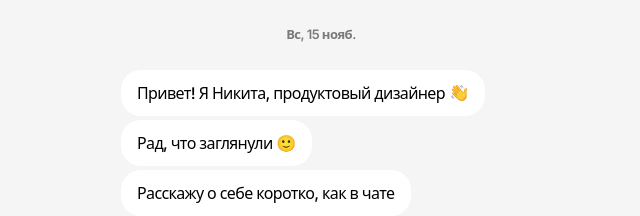
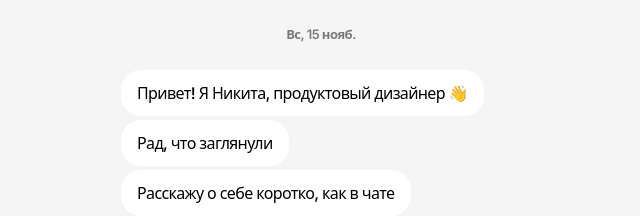
Before and after one commit to egorovdnikita/my-portfolio, a React (Vite) app: page / in a window 1280 px wide. Shown: the part 121-337 px from the top of the page, without its empty margins (319-959 px from the left). Built offline with nearby package versions, Linux system fonts and the light colour scheme; a web font is replaced by a local one.

Commit message:
Убрать анимацию emoji из текста сообщений и смайлик из приветствия

```diff
--- a/src/App.tsx
+++ b/src/App.tsx
@@ -44,7 +44,7 @@ function dayTitle(daysAgo: number, today: Date) {
   return `${wd.charAt(0).toUpperCase()}${wd.slice(1)}, ${dayMonth.format(d)}`;
 }
 
-const emojiAssets: Record<string, string> = { '🫡': 'salute', '🤖': 'robot', '👀': 'eyes', '🤝': 'handshake', '👋': 'wave' };
+const emojiAssets: Record<string, string> = { '🫡': 'salute', '🤖': 'robot', '👀': 'eyes', '🤝': 'handshake' };
 function AnimatedEmoji({ emoji }: { emoji: string }) {
   return <img className="animated-emoji" src={`${import.meta.env.BASE_URL}assets/emoji-${emojiAssets[emoji]}.webp`} alt={emoji} width={20} height={20} />;
 }
@@ -282,8 +282,8 @@ export default function App() {
 
       <main className="chat">
         <Day daysAgo={7} today={today}>
-          <Bubble>Привет! Я Никита, продуктовый дизайнер <AnimatedEmoji emoji="👋" /></Bubble>
-          <Bubble>Рад, что заглянули 🙂</Bubble>
+          <Bubble>Привет! Я Никита, продуктовый дизайнер 👋</Bubble>
+          <Bubble>Рад, что заглянули</Bubble>
           <Bubble>Расскажу о себе коротко, как в чате</Bubble>
           <Bubble>
             <Fx kind="ripple">Давайте начнём</Fx> 👇
```
Also changed, not shown: public/assets/emoji-wave.webp (deleted).
